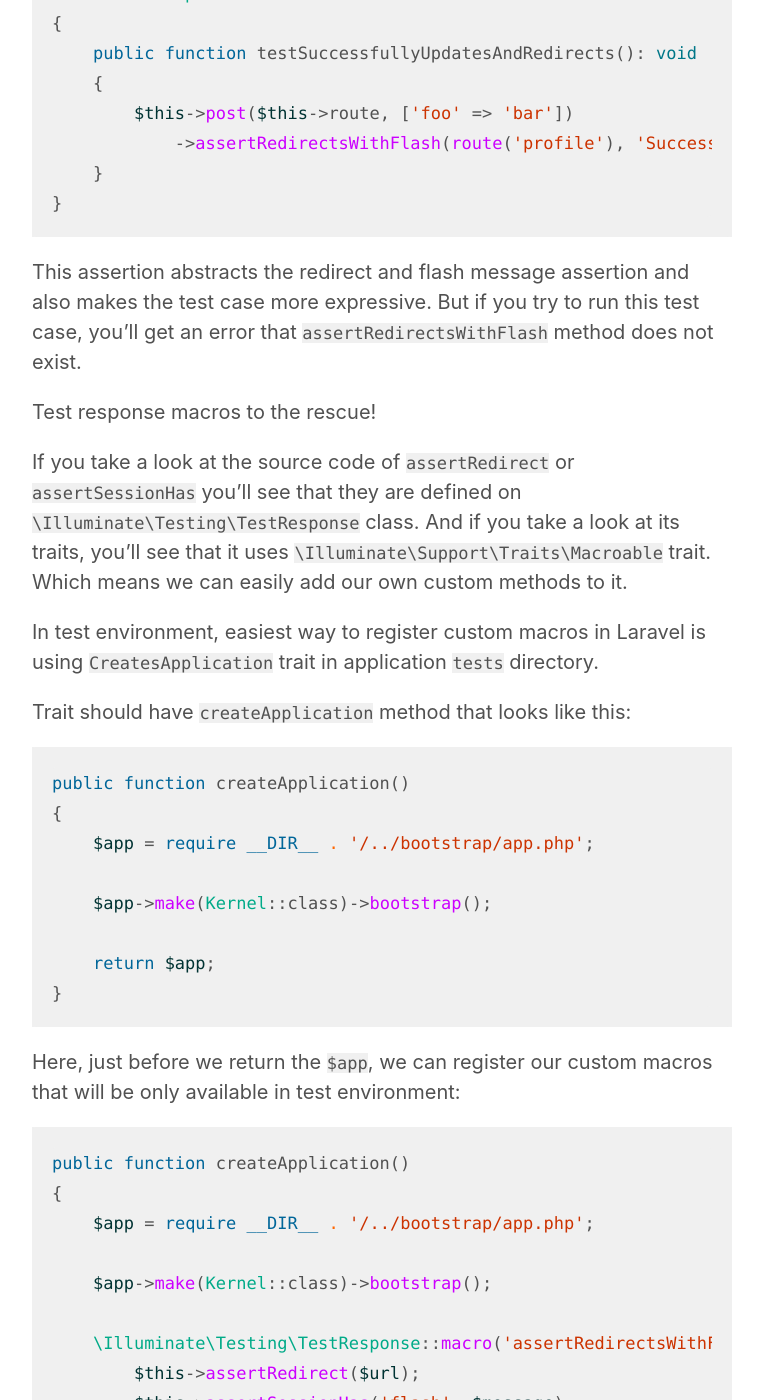
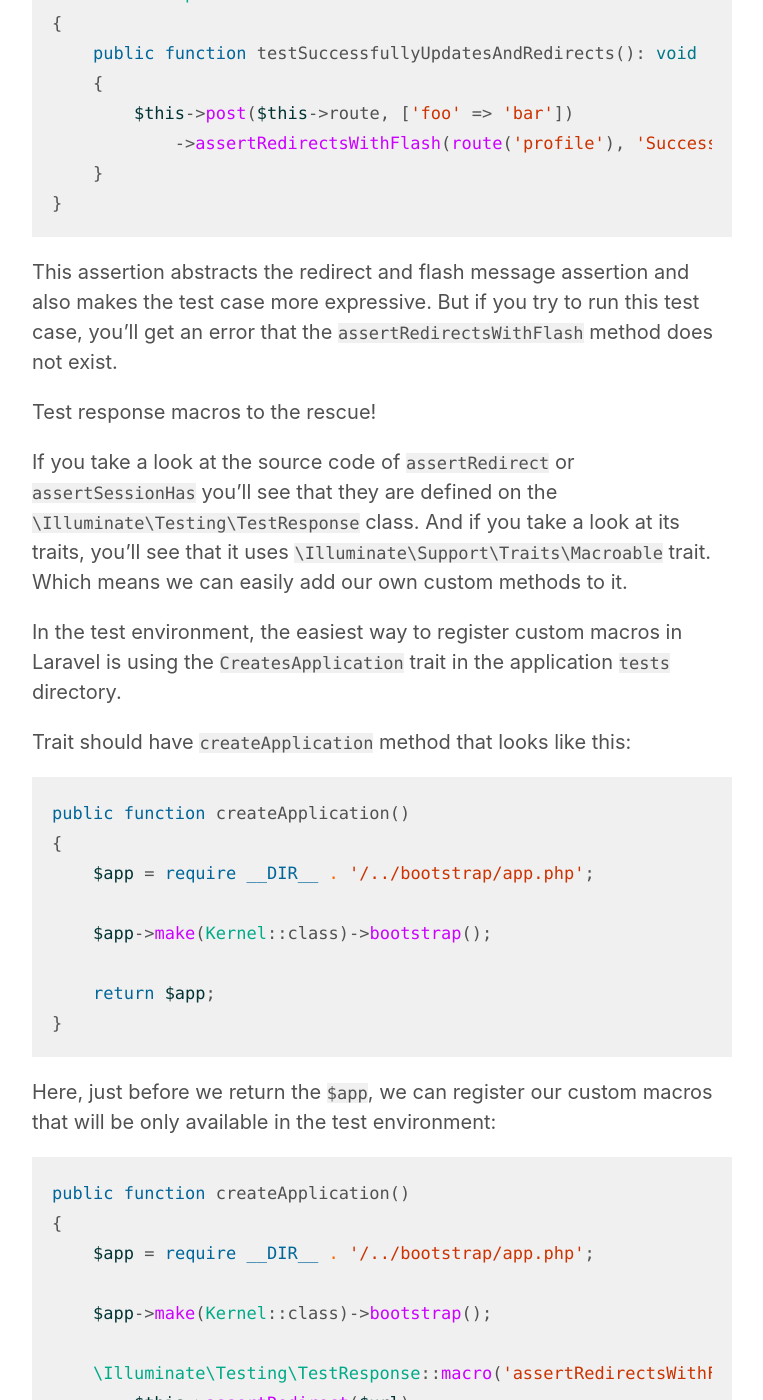
Before and after one commit to orkhanahmadov/orkhanahmadov.github.io, a Jekyll site: the page built from _posts/2024-03-19-testing-http-responses-with-custom-test-assertions.md, in a window 1280 px wide and 1400 px high, scrolled down 1608 px. Shown: the whole window, without its empty margins (258-1021 px from the left). Built offline with Jekyll 4.4.1, drawn with Linux system fonts in a browser that asks for light colours; some of the changed text lies outside the part shown.

Commit message:
Fix typos

````diff
--- a/_posts/2024-03-19-testing-http-responses-with-custom-test-assertions.md
+++ b/_posts/2024-03-19-testing-http-responses-with-custom-test-assertions.md
@@ -57,14 +57,14 @@ final class UpdateProfileControllerTest extends TestCase
 ```
 
 This assertion abstracts the redirect and flash message assertion and also makes the test case more expressive.
-But if you try to run this test case, you'll get an error that `assertRedirectsWithFlash` method does not exist.
+But if you try to run this test case, you'll get an error that the `assertRedirectsWithFlash` method does not exist.
 
 Test response macros to the rescue!
 
-If you take a look at the source code of `assertRedirect` or `assertSessionHas` you'll see that they are defined on `\Illuminate\Testing\TestResponse` class.
+If you take a look at the source code of `assertRedirect` or `assertSessionHas` you'll see that they are defined on the `\Illuminate\Testing\TestResponse` class.
 And if you take a look at its traits, you'll see that it uses `\Illuminate\Support\Traits\Macroable` trait. Which means we can easily add our own custom methods to it.
 
-In test environment, easiest way to register custom macros in Laravel is using `CreatesApplication` trait in application `tests` directory.
+In the test environment, the easiest way to register custom macros in Laravel is using the `CreatesApplication` trait in the application `tests` directory.
 
 Trait should have `createApplication` method that looks like this:
 
@@ -79,7 +79,7 @@ public function createApplication()
 }
 ```
 
-Here, just before we return the `$app`, we can register our custom macros that will be only available in test environment:
+Here, just before we return the `$app`, we can register our custom macros that will be only available in the test environment:
 
 ```php
 public function createApplication()
@@ -98,6 +98,6 @@ public function createApplication()
 ```
 
 Now if you run the same test case again, it should pass.
-You can use `assertRedirectsWithFlash` method in any test case that returns `\Illuminate\Testing\TestResponse` response and make flash message assertions more expressive and consistent.
+You can use the `assertRedirectsWithFlash` method in any test case that returns the `\Illuminate\Testing\TestResponse` response and makes flash message assertions more expressive and consistent.
 
 Happy testing!
````
